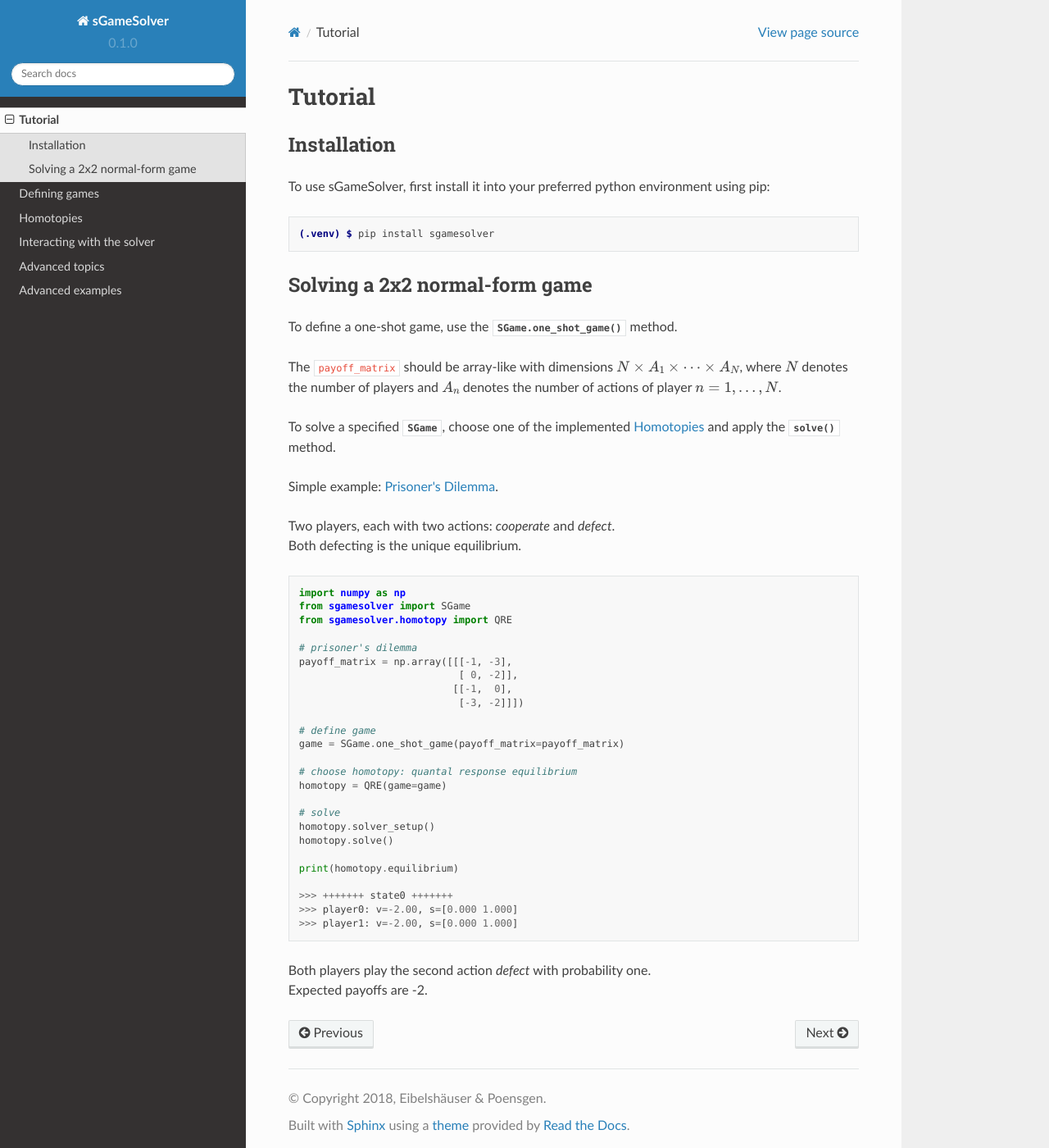
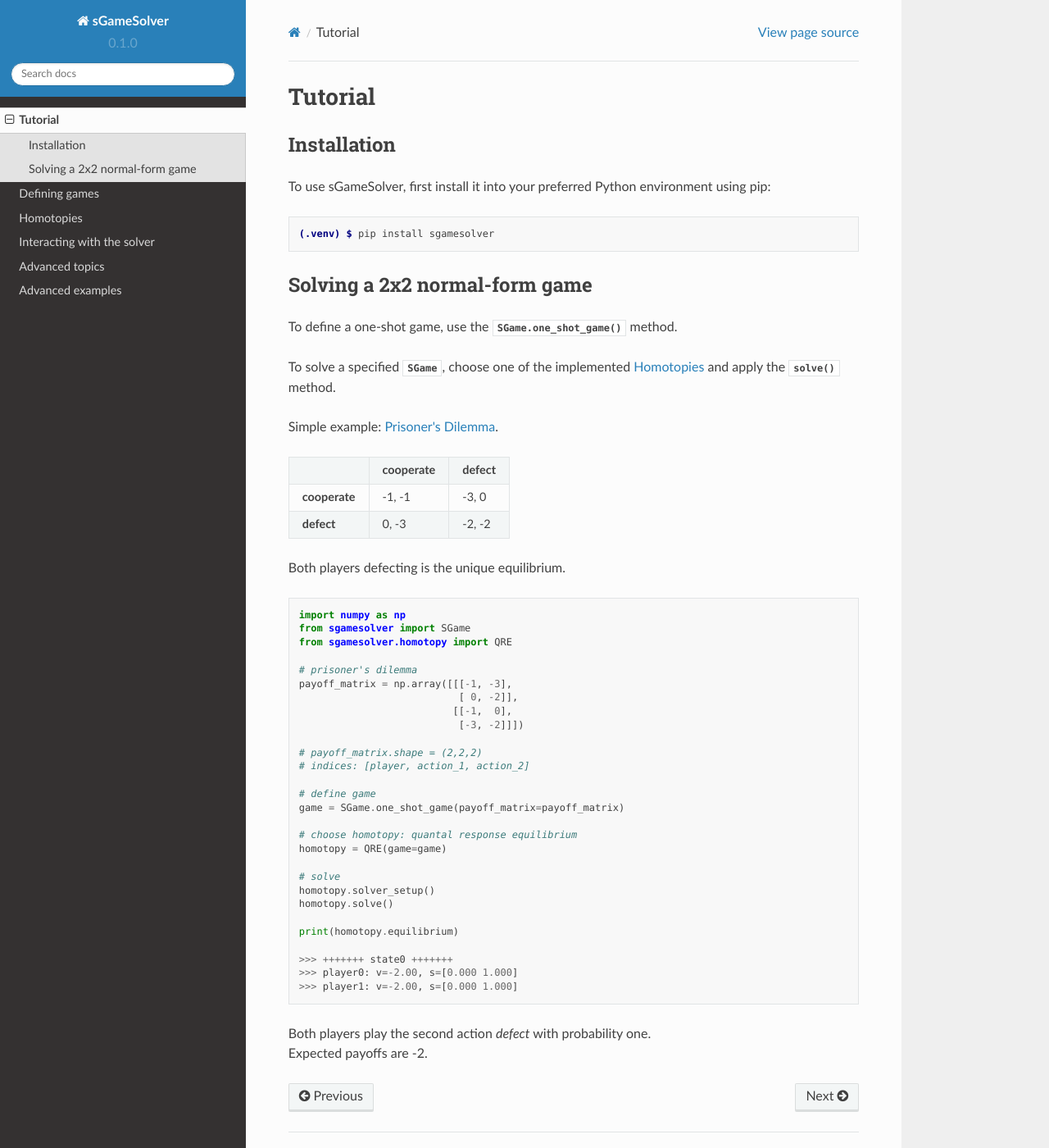
Before and after one commit to seibelsh/sgamesolver, a Sphinx documentation site: the page built from docs/source/tutorial.rst, in a window 1280 px wide and 1400 px high. Shown: the whole window at 82% size. Built offline with Sphinx 7.4.7 and the Read the Docs theme 2.0.0, drawn with Linux system fonts in a browser that asks for light colours.

Commit message:
try game table

```diff
--- a/docs/source/tutorial.rst
+++ b/docs/source/tutorial.rst
@@ -5,7 +5,7 @@ Installation
 ------------
 
 To use sGameSolver, first install it into your preferred
-python environment using pip:
+Python environment using pip:
 
 .. code-block:: console
 
@@ -17,11 +17,6 @@ Solving a 2x2 normal-form game
 To define a one-shot game, use the
 :py:meth:`SGame.one_shot_game` method.
 
-The ``payoff_matrix`` should be array-like with
-dimensions :math:`N \times A_1 \times \dots \times A_N`,
-where :math:`N` denotes the number of players
-and :math:`A_n` denotes the number of actions of player :math:`n=1,...,N`.
-
 To solve a specified :py:class:`SGame`, choose one of the
 implemented :doc:`homotopies` and apply the :py:meth:`.solve` method.
 
@@ -31,8 +26,17 @@ Simple example: |wiki_link|.
 
    <a href="https://en.wikipedia.org/wiki/Prisoner%27s_dilemma" target="_blank">Prisoner's Dilemma</a>
 
-| Two players, each with two actions: *cooperate* and *defect*.
-| Both defecting is the unique equilibrium.
+.. table::
+
+   +---------------+---------------+------------+
+   |               | **cooperate** | **defect** |
+   +---------------+---------------+------------+
+   | **cooperate** | -1, -1        | -3, 0      |
+   +---------------+---------------+------------+
+   | **defect**    |  0, -3        | -2, -2     |
+   +---------------+---------------+------------+
+
+Both players defecting is the unique equilibrium.
 
 .. code-block:: python
 
@@ -45,6 +49,9 @@ Simple example: |wiki_link|.
                               [ 0, -2]],
                              [[-1,  0],
                               [-3, -2]]])
+
+   # payoff_matrix.shape = (2,2,2)
+   # indices: [player, action_1, action_2]
 
    # define game
    game = SGame.one_shot_game(payoff_matrix=payoff_matrix)
```
Also changed, not shown: _README.rst (deleted, +0 -8 lines), docs/source/sgame.rst (+8 -0 lines).
